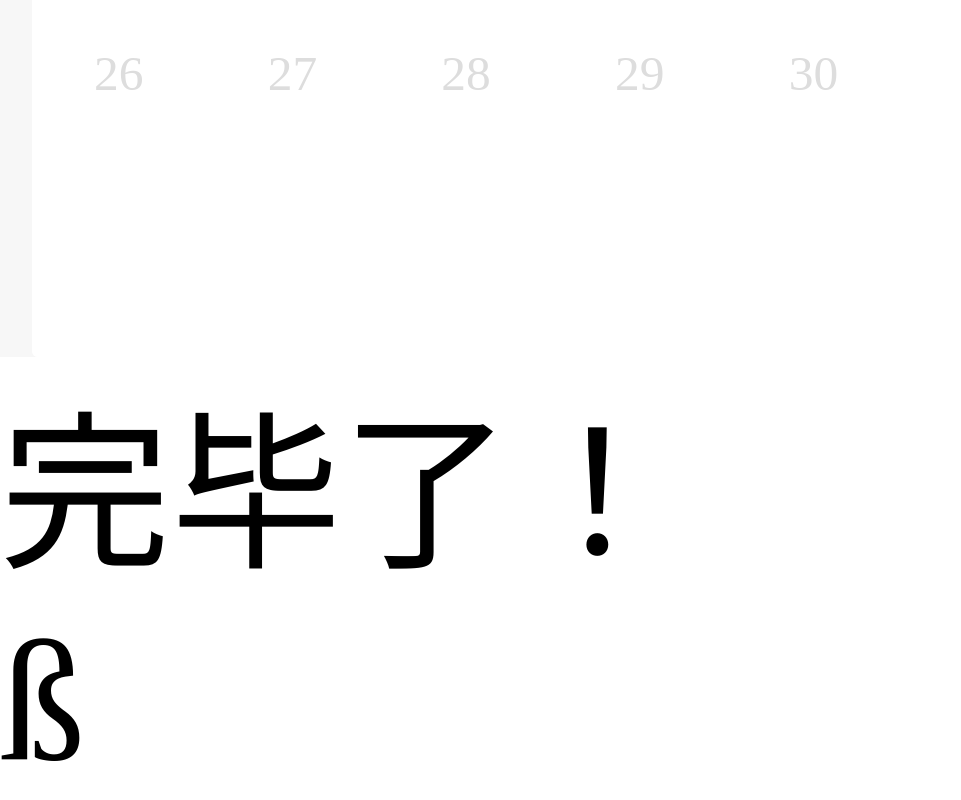
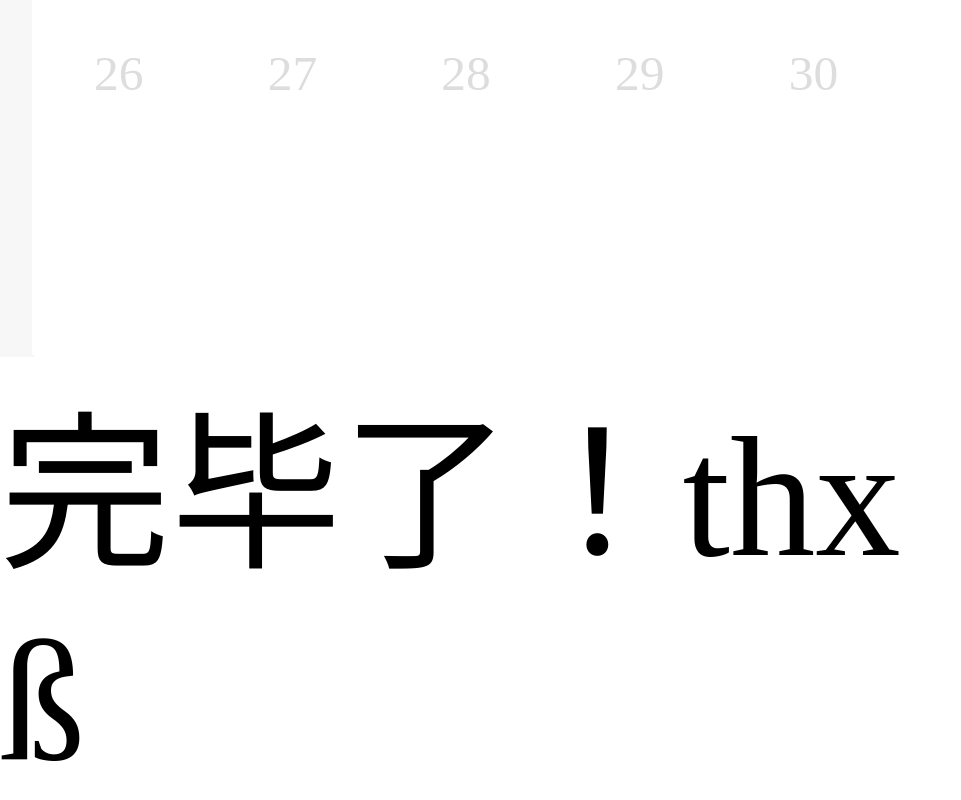
Before and after one commit to hzaini1989/project, a plain HTML site: page index.html in a window 1280 px wide. Shown: the part 1202-2002 px from the top of the page, without its empty margins (0-961 px from the left). Drawn offline with Linux system fonts and the light colour scheme; files whose address does not match are found by name.

Commit message:
add footer thx

```diff
--- a/index.html
+++ b/index.html
@@ -172,7 +172,7 @@
     </div>
 
     <footer>
-        完毕了！
+        完毕了！thx
     </footer>
 
 </body>
```
